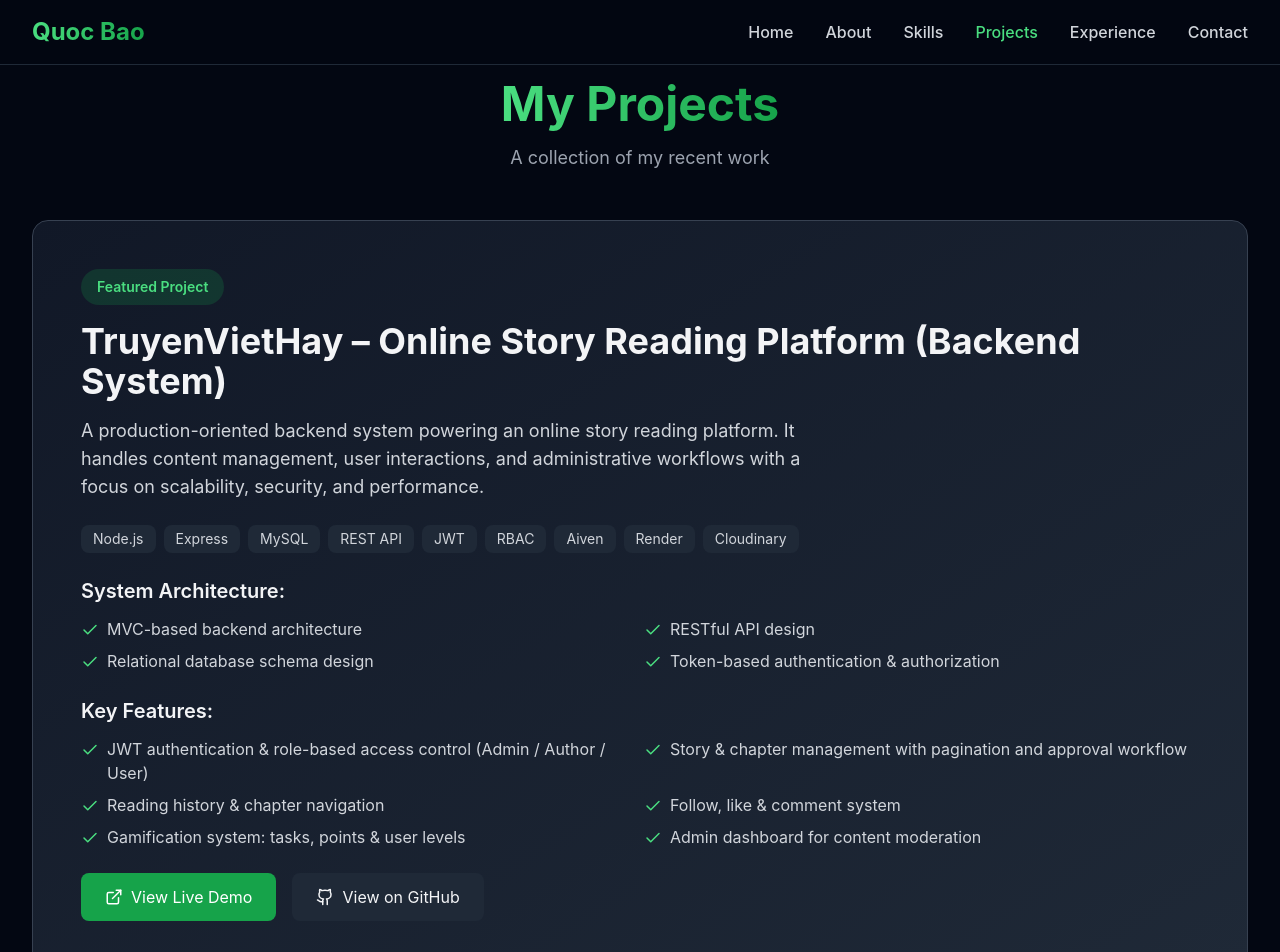
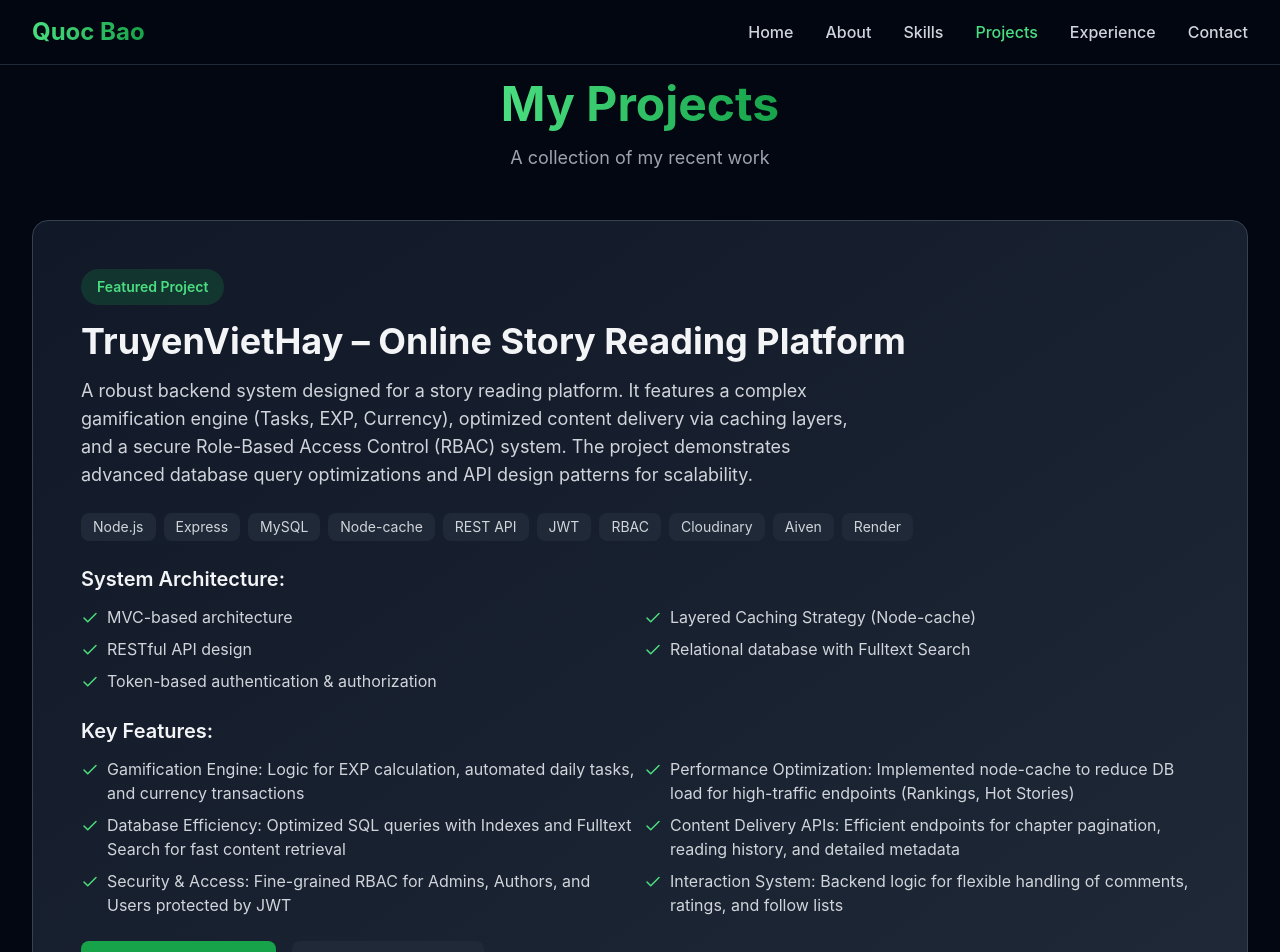
Before and after one commit to quocbao201104/portfolio-website, a Vue app: page /projects in a window 1280 px wide. Shown: the top 952 px of the page. Built offline with nearby package versions, Linux system fonts and the light colour scheme.

Commit message:
update techStack Node-cache

```diff
--- a/src/data/projects.ts
+++ b/src/data/projects.ts
@@ -3,37 +3,39 @@ import type { Project } from '@/types'
 export const projects: Project[] = [
   {
     id: '1',
-  name: 'TruyenVietHay – Online Story Reading Platform (Backend System)',
-  description: 'Scalable backend system for an online story reading platform',
+    name: 'TruyenVietHay – Online Story Reading Platform',
+    description: 'A full-feature story platform with gamification and high-performance caching.',
     longDescription:
-    'A production-oriented backend system powering an online story reading platform. It handles content management, user interactions, and administrative workflows with a focus on scalability, security, and performance.',
+      'A robust backend system designed for a story reading platform. It features a complex gamification engine (Tasks, EXP, Currency), optimized content delivery via caching layers, and a secure Role-Based Access Control (RBAC) system. The project demonstrates advanced database query optimizations and API design patterns for scalability.',
     techStack: [
       'Node.js',
       'Express',
       'MySQL',
+      'Node-cache',
       'REST API',
       'JWT',
       'RBAC',
+      'Cloudinary',
       'Aiven',
       'Render',
-    'Cloudinary',
     ],
     architecture: [
-    'MVC-based backend architecture',
+      'MVC-based architecture',
+      'Layered Caching Strategy (Node-cache)',
       'RESTful API design',
-    'Relational database schema design',
+      'Relational database with Fulltext Search',
       'Token-based authentication & authorization'
     ],
     features: [
-    'JWT authentication & role-based access control (Admin / Author / User)',
-    'Story & chapter management with pagination and approval workflow',
-    'Reading history & chapter navigation',
-    'Follow, like & comment system',
-    'Gamification system: tasks, points & user levels',
-    'Admin dashboard for content moderation'
+      'Gamification Engine: Logic for EXP calculation, automated daily tasks, and currency transactions',
+      'Performance Optimization: Implemented node-cache to reduce DB load for high-traffic endpoints (Rankings, Hot Stories)',
+      'Database Efficiency: Optimized SQL queries with Indexes and Fulltext Search for fast content retrieval',
+      'Content Delivery APIs: Efficient endpoints for chapter pagination, reading history, and detailed metadata',
+      'Security & Access: Fine-grained RBAC for Admins, Authors, and Users protected by JWT',
+      'Interaction System: Backend logic for flexible handling of comments, ratings, and follow lists',
     ],
     liveUrl: 'https://truyen-viet-hay.vercel.app/',
-  githubUrl: 'https://github.com/quocbao201104/TruyenVietHay',
+    githubUrl: 'https://github.com/quocbao201104/TruyenVietHay.git',
     featured: true
   },
 
```
Lines whose indentation alone changed are shown as unchanged.
